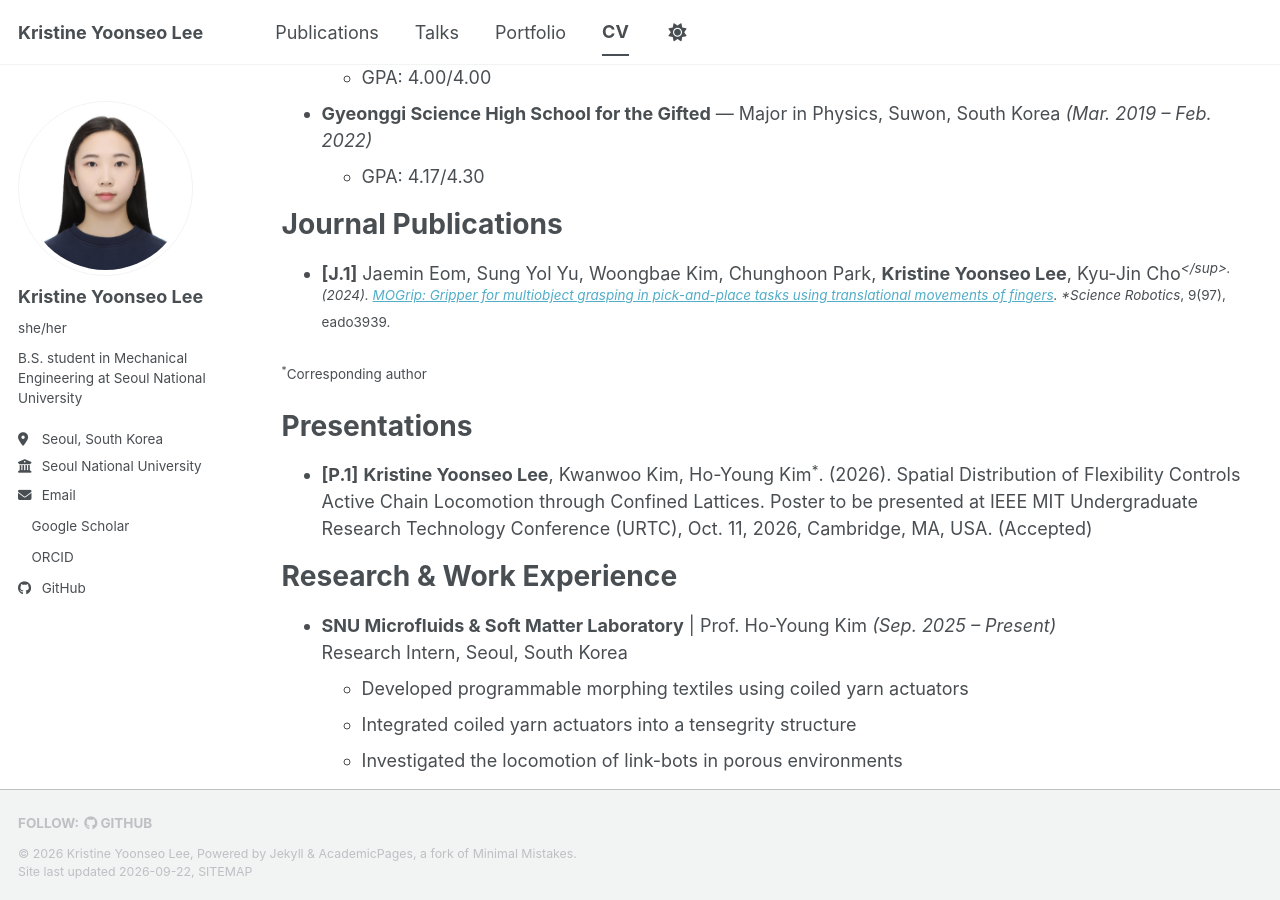
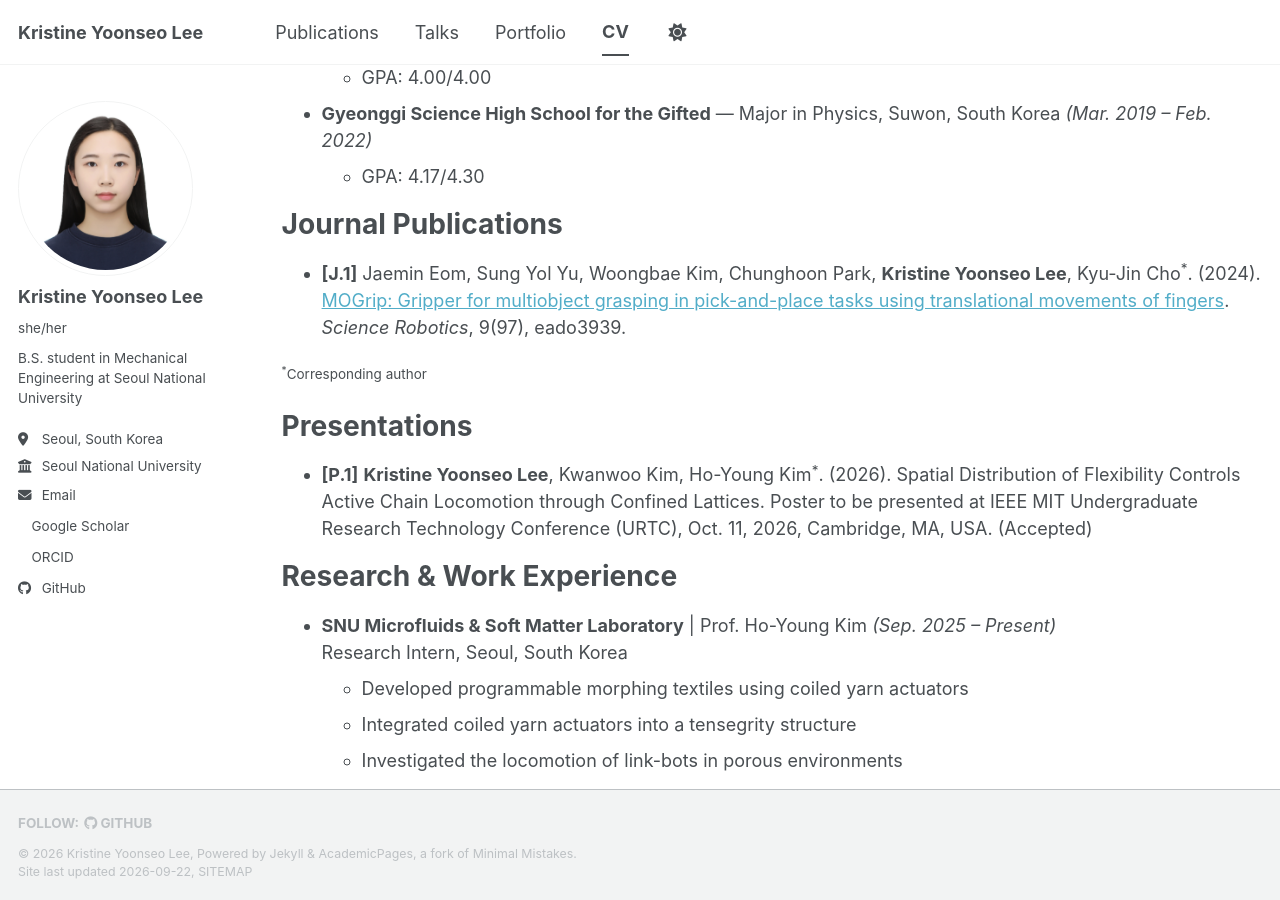
Before and after one commit to kristineyslee/kristineyslee.github.io, a Jekyll site: the page built from _pages/cv.md, in a window 1280 px wide and 900 px high, scrolled down 476 px. Built offline with Jekyll 4.4.1, drawn with Linux system fonts in a browser that asks for light colours; a style sheet for code colours, icons or effects is not loaded; part of the change alters nothing that is shown.

Commit message:
Update cv.md

```diff
--- a/_pages/cv.md
+++ b/_pages/cv.md
@@ -26,13 +26,13 @@ Education
 
 Journal Publications
 ======
-* **[J.1]** Jaemin Eom, Sung Yol Yu, Woongbae Kim, Chunghoon Park, **Kristine Yoonseo Lee**, Kyu-Jin Cho<sup>*</sup>. (2024). [MOGrip: Gripper for multiobject grasping in pick-and-place tasks using translational movements of fingers](https://doi.org/10.1126/scirobotics.ado3939). *Science Robotics*, 9(97), eado3939.
+* **[J.1]** Jaemin Eom, Sung Yol Yu, Woongbae Kim, Chunghoon Park, **Kristine Yoonseo Lee**, Kyu-Jin Cho<sup>&#42;</sup>. (2024). [MOGrip: Gripper for multiobject grasping in pick-and-place tasks using translational movements of fingers](https://doi.org/10.1126/scirobotics.ado3939). *Science Robotics*, 9(97), eado3939.
 
-<small><sup>*</sup>Corresponding author</small>
+<small><sup>&#42;</sup>Corresponding author</small>
 
 Presentations
 ======
-* **[P.1]** **Kristine Yoonseo Lee**, Kwanwoo Kim, Ho-Young Kim<sup>*</sup>. (2026). Spatial Distribution of Flexibility Controls Active Chain Locomotion through Confined Lattices. Poster to be presented at IEEE MIT Undergraduate Research Technology Conference (URTC), Oct. 11, 2026, Cambridge, MA, USA. (Accepted)
+* **[P.1]** **Kristine Yoonseo Lee**, Kwanwoo Kim, Ho-Young Kim<sup>&#42;</sup>. (2026). Spatial Distribution of Flexibility Controls Active Chain Locomotion through Confined Lattices. Poster to be presented at IEEE MIT Undergraduate Research Technology Conference (URTC), Oct. 11, 2026, Cambridge, MA, USA. (Accepted)
 
 Research & Work Experience
 ======
```
